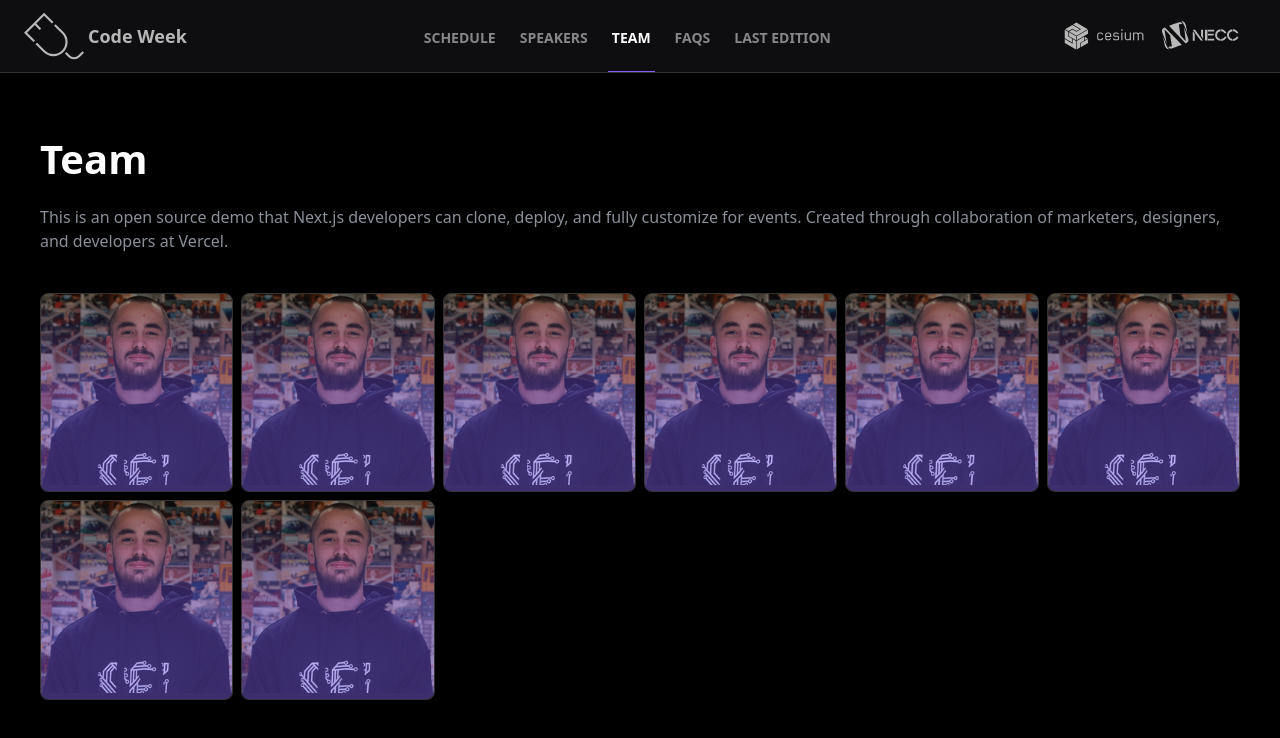
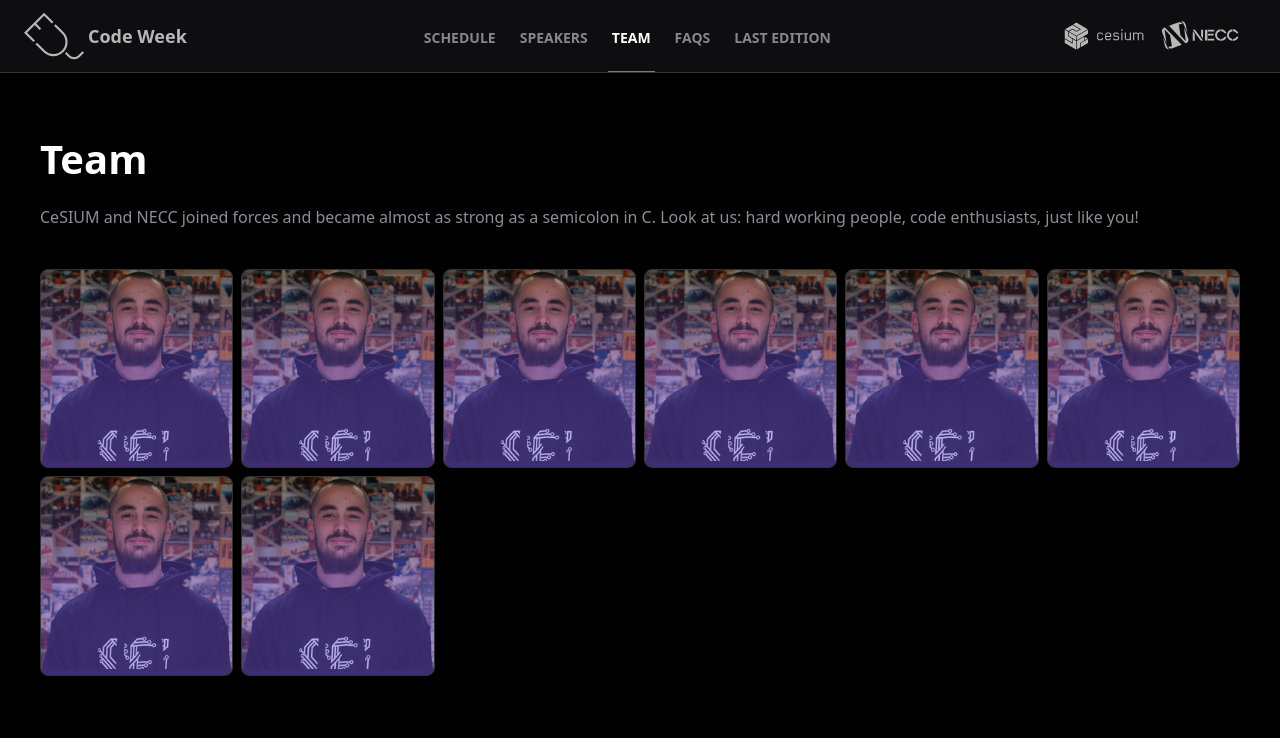
Before and after one commit to cesium/codeweek, a Next.js app: page /team in a window 1280 px wide. Shown: the top 738 px of the page. Built offline with nearby package versions, Linux system fonts and the light colour scheme.

Commit message:
Add introductory texts to schedule, speakers and team pages

```diff
--- a/pages/schedule.js
+++ b/pages/schedule.js
@@ -22,9 +22,9 @@ export default function Schedule() {
             Schedule
           </p>
           <p className="text-gray3 text-md mt-4">
-            This is an open source demo that Next.js developers can clone,
-            deploy, and fully customize for events. Created through
-            collaboration of marketers, designers, and developers at Vercel.
+            4 amazing days bringing code to the world. We don&apos;t want to
+            risk anyone getting a segmentation fault, so refresh your memory
+            with this:
           </p>
         </div>
 
--- a/pages/speakers.js
+++ b/pages/speakers.js
@@ -20,9 +20,9 @@ export default function Speakers() {
               Speakers
             </p>
             <p className="text-gray3 text-md mt-4">
-              This is an open source demo that Next.js developers can clone,
-              deploy, and fully customize for events. Created through
-              collaboration of marketers, designers, and developers at Vercel.
+              They never forget to close their brackets, and they are here to
+              tell you more things than StackOverflow could ever tell. Check who
+              are our amazing speakers:
             </p>
           </div>
 
--- a/pages/team.js
+++ b/pages/team.js
@@ -17,9 +17,9 @@ export default function Team() {
           <div className="px-10 mb-10">
             <p className="text-white text-[40px] mt-14 font-extrabold">Team</p>
             <p className="text-gray3 text-md mt-4">
-              This is an open source demo that Next.js developers can clone,
-              deploy, and fully customize for events. Created through
-              collaboration of marketers, designers, and developers at Vercel.
+              CeSIUM and NECC joined forces and became almost as strong as a
+              semicolon in C. Look at us: hard working people, code enthusiasts,
+              just like you!
             </p>
           </div>
 
```
